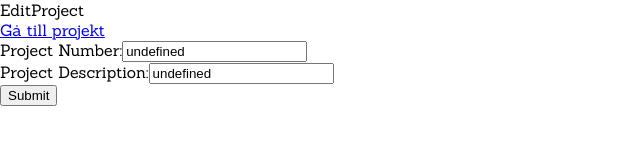
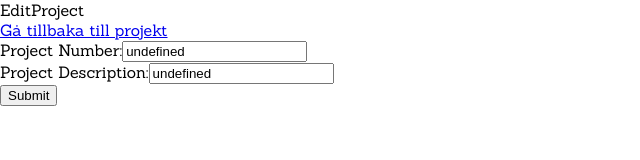
Before and after one commit to Bearjewbot/WebApp, a React (Vite) app: page /projects/edit in a window 1280 px wide. Shown: the top 160 px of the page, without its empty margins (0-640 px from the left). Built offline with nearby package versions, Linux system fonts and the light colour scheme; no server answers; a web font is replaced by a local one.

Commit message:
small changes

```diff
--- a/src/App.jsx
+++ b/src/App.jsx
@@ -14,8 +14,9 @@ function App() {
         <Routes>
           <Route path="/projects" element={<Projects />}/>
           <Route path="/projects/create" element={<CreateProject />}/>
-          <Route path="/projects/edit" element={<EditProject />}/>
+          {/* <Route path="/projects/edit" element={<EditProject />}/> */}
 
+          <Route path="/projects/:id" element={<EditProject />}/>
           <Route path="/" element={<Projects />}/>
         </Routes>
       </main>
--- a/src/elements/ProjectList.jsx
+++ b/src/elements/ProjectList.jsx
@@ -8,7 +8,7 @@ const ProjectList = () => {
 
   useEffect(() => {
      getProjectsValues()
-  } , [])
+  }, [])
 
 
   return (
--- a/src/pages/EditProject.jsx
+++ b/src/pages/EditProject.jsx
@@ -19,13 +19,13 @@ const EditProject = () => {
     <>
 
         <div>EditProject</div>
-        <Link to="/projects/">Gå till projekt</Link>
+        <Link to="/">Gå tillbaka till projekt</Link>
 
         <form>
-            <label for="projectNumber">Project Number:</label>
+            <label>Project Number:</label>
             <input type="text" id="projectNumber" name="projectNumber" ></input>
             <br></br>
-            <label for="projectDescription">Project Description:</label>
+            <label>Project Description:</label>
             <input type="text" id="projectDescription" name="projectDescription"></input>
             <br></br>
             <input type="submit" value="Submit"></input>
--- a/src/pages/Projects.jsx
+++ b/src/pages/Projects.jsx
@@ -2,12 +2,12 @@ import React from 'react'
 import { Link } from 'react-router-dom'
 import ProjectList from '../elements/ProjectList'
 
+
+
 const Projects = () => {
-
 
   return (
     <>
-
       <div className='project-list'>
         <ProjectList/>
       </div>
```
